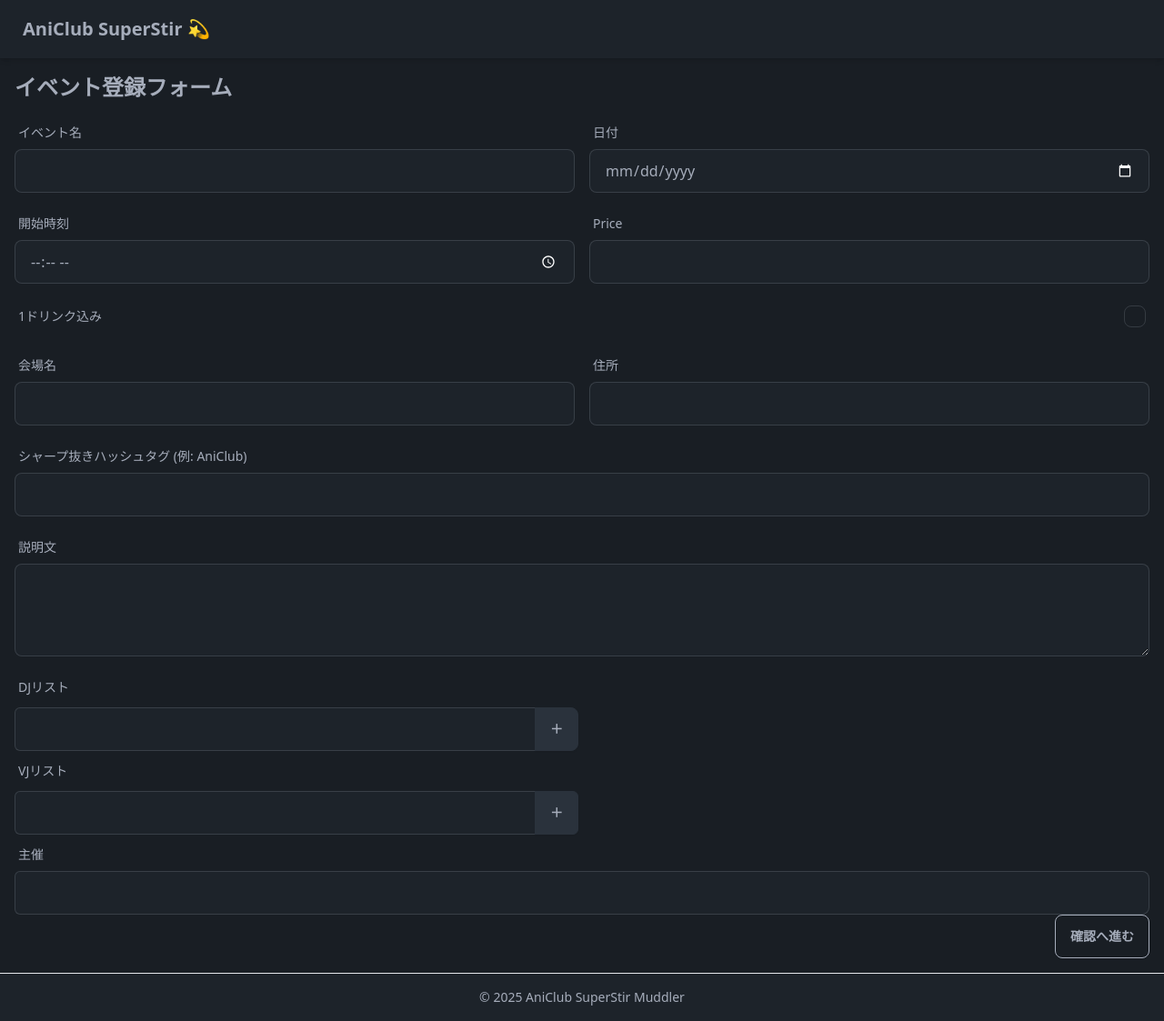
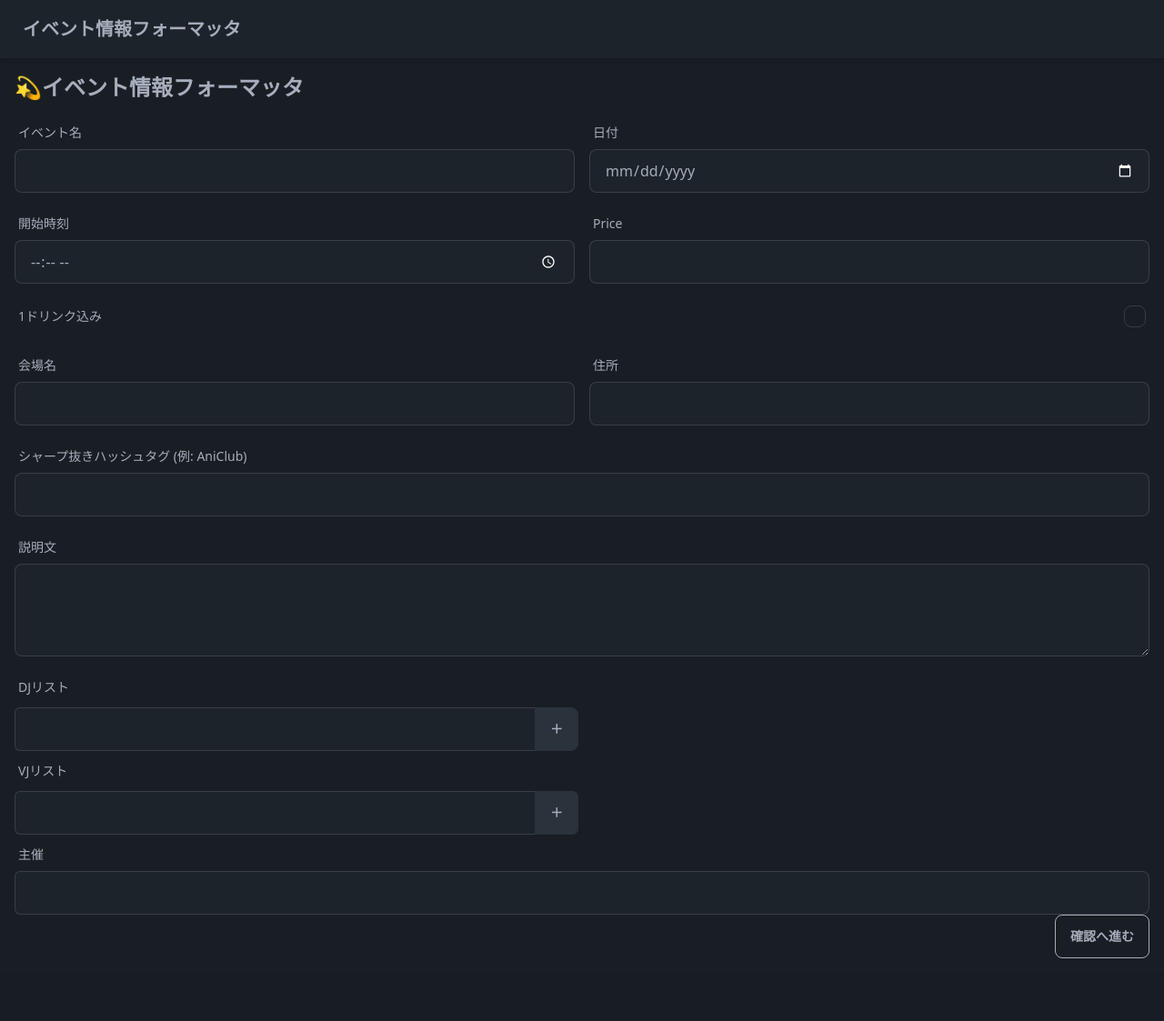
Before and after one commit to NanamiHajime/event-paste, a FastAPI app: page /events/ in a window 1280 px wide. Shown: the whole page at 91% size. After the commit the page ends 1054 px from the top, so only its background shows below. Run offline with FastAPI, Linux system fonts and the light colour scheme; some libraries are stand-ins or nearby versions.

Commit message:
feat: :pencil2: フロントエンドの見た目を修正

```diff
--- a/frontend/templates/base.html
+++ b/frontend/templates/base.html
@@ -4,7 +4,7 @@
 <head>
     <meta charset="UTF-8" />
     <meta name="viewport" content="width=device-width, initial-scale=1" />
-    <title>{% block title %}Event Tweeter{% endblock %}</title>
+    <title>{% block title %}イベント情報フォーマッタ{% endblock %}</title>
     <!-- Tailwind CSS CDN -->
     <script src="https://cdn.tailwindcss.com"></script>
     <!-- Alpine.js CDN -->
@@ -28,17 +28,13 @@
 <body class="min-h-screen flex flex-col bg-base-200">
     <header class="navbar bg-base-100 shadow-md">
         <div class="navbar-start">
-            <a href="/" class="btn btn-ghost normal-case text-xl">AniClub SuperStir 💫</a>
+            <a href="/" class="btn btn-ghost normal-case text-xl">イベント情報フォーマッタ</a>
         </div>
     </header>
 
     <main class="flex-1 container mx-auto p-4">
         {% block content %}{% endblock %}
     </main>
-
-    <footer class="footer p-4 bg-base-100 text-base-content border-t">
-        <div class="mx-auto">© 2025 AniClub SuperStir Muddler</div>
-    </footer>
 </body>
 
 </html>
--- a/frontend/templates/index.html
+++ b/frontend/templates/index.html
@@ -2,7 +2,7 @@
 {% block title %}イベント登録 | Event Tweeter{% endblock %}
 
 {% block content %}
-<h1 class="text-2xl font-bold mb-4">イベント登録フォーム</h1>
+<h1 class="text-2xl font-bold mb-4">💫イベント情報フォーマッタ</h1>
 <form method="post" action="/events" class="grid grid-cols-1 md:grid-cols-2 gap-4">
   <div class="form-control">
     <label class="label" for="name"><span class="label-text">イベント名</span></label>
```
